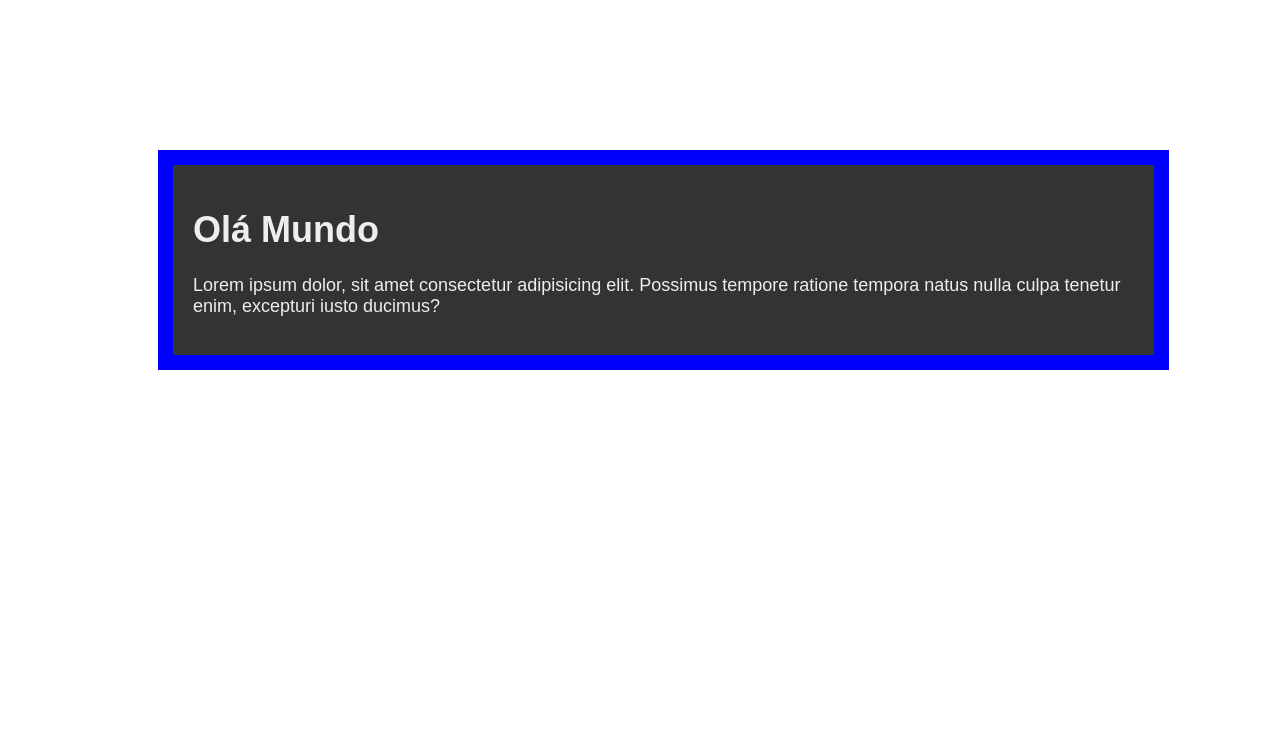
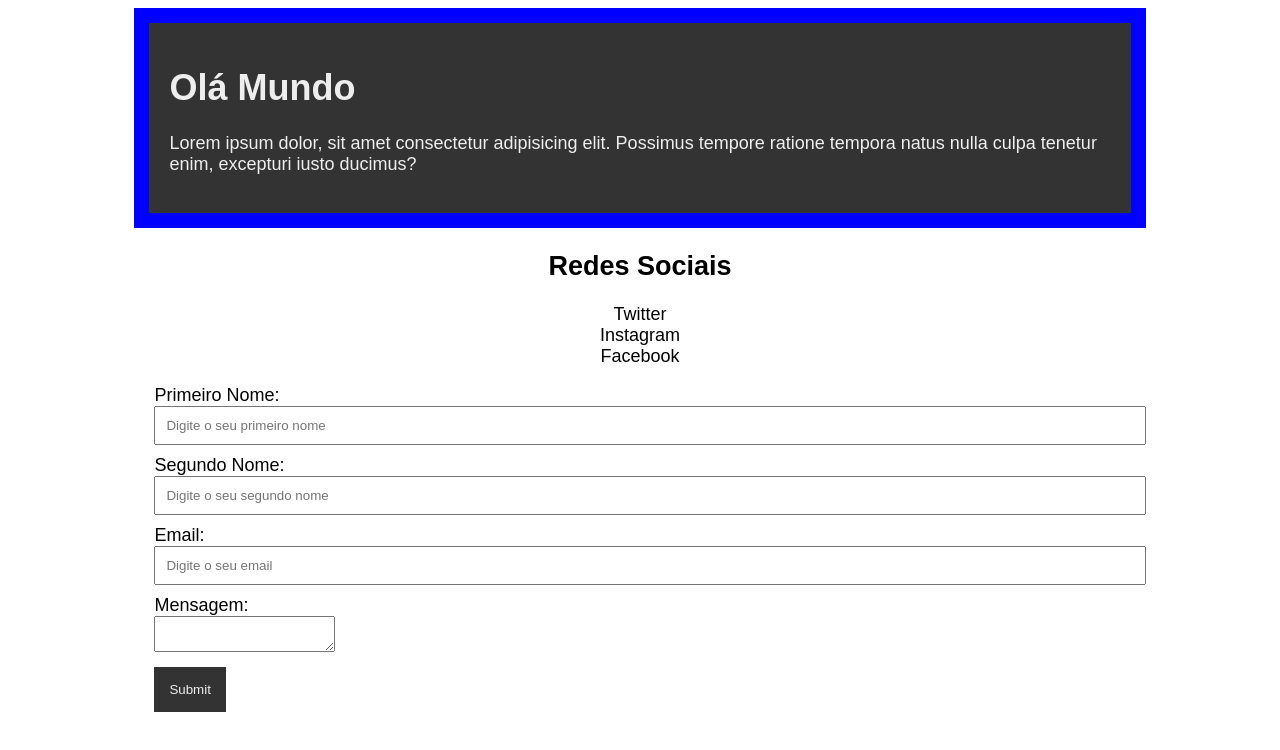
Before and after one commit to andrepimenta13/cursoCSS, a plain HTML site: page index.html in a window 1280 px wide. Drawn offline with Linux system fonts and the light colour scheme.

Commit message:
update 06_01_22

```diff
--- a/index.html
+++ b/index.html
@@ -15,6 +15,47 @@
         <p>Lorem ipsum dolor, sit amet consectetur adipisicing elit. Possimus tempore ratione tempora natus nulla culpa
             tenetur enim, excepturi iusto ducimus?</p>
     </div>
+
+    <aside class="main-aside">
+        <h2>Redes Sociais</h2>
+        <ul>
+            <li><a href="https://twitter.com">Twitter</a></li>
+            <li><a href="https://instagram.com">Instagram</a></li>
+            <li><a href="https://facebook.com">Facebook</a></li>
+        </ul>
+    </aside>
+
+    <div class="box">
+
+        <form action="form.php" method="POST" class="main-form">
+
+            <div class="form-group">
+                <label>Primeiro Nome:</label>
+                <input type="text" placeholder="Digite o seu primeiro nome" name="" id="">
+            </div>
+
+            <div class="form-group">
+                <label>Segundo Nome:</label>
+                <input type="text" placeholder="Digite o seu segundo nome" name="" id="">
+            </div>
+
+            <div class="form-group">
+                <label>Email:</label>
+                <input type="email" placeholder="Digite o seu email" name="" id="">
+            </div>
+
+            <div class="form-group">
+                <label>Mensagem:</label>
+                <textarea name="mensagem"></textarea>
+            </div>
+
+            <input class="button" type="submit">
+
+        </form>
+
+    </div>
+
+
 </body>
 
 </html>
--- a/styles.css
+++ b/styles.css
@@ -1,3 +1,7 @@
+* {
+    box-sizing: border-box;
+}
+
 body {
     font-family: Arial, Helvetica, sans-serif;
     font-size: 18px;
@@ -7,12 +11,69 @@ body {
     background-color: #333;
     color: #eee;
     width: 80%;
-    box-sizing: border-box;
-    /*margin: auto;*/
     padding: 20px;
     border: 15px solid rgb(0, 0, 255);
-    margin: 150px;
+    margin: auto;
+}
+
+.main-aside h2 {
+    text-align: center;
+}
+
+.main-aside h2:hover {
+    color: green;
+    cursor: pointer;
+}
+
+.main-aside ul {
+    list-style: none;
+    text-align: center;
+    padding: 0;
+}
+
+.main-aside ul a {
+    text-decoration: none;
+    color: black;
+}
+
+.main-aside ul a:hover {
+    color: red
+}
+
+.main-aside ul a:visited {
+    color: green;
+}
+
+/* Formulários */
+
+.main-form {
+    padding-left: 20px;
+}
+
+.main-form .form-group {
+    padding-bottom: 10px;
 
 }
 
-/* 32:05 */
+.main-form .form-group input {
+    padding: 10px;
+    width: 100%;
+}
+
+.main-form .form-group label {
+    display: block;
+}
+
+.button {
+    padding: 15px;
+    background-color: #333;
+    color: #eee;
+    border: none;
+}
+
+.box{
+    width: 80%;
+    margin: auto;
+}
+
+/* 44:03 */
```
